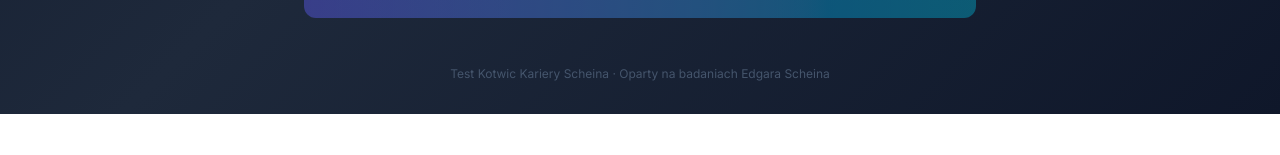
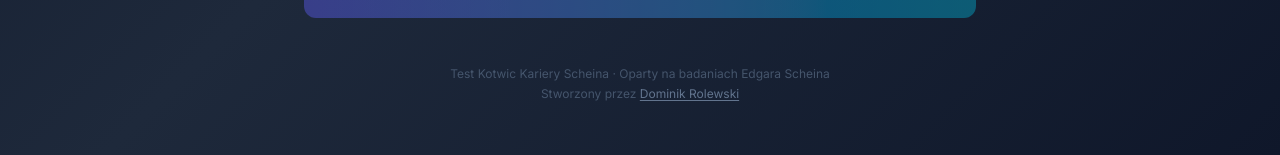
Before and after one commit to drolewski/career-anchors, a React (Vite) app: page / in a window 1280 px wide. Shown: the part 922-1077 px from the top of the page. Before the commit the page ends 1036 px from the top, so only its background shows below. Built offline with nearby package versions, Linux system fonts and the light colour scheme; no server answers.

Commit message:
add creator

```diff
--- a/src/App.jsx
+++ b/src/App.jsx
@@ -63,8 +63,19 @@ function AppContent() {
           />
         )}
 
-        <footer className="text-center mt-12 text-xs text-slate-600">
+        <footer className="text-center mt-12 mb-6 text-xs text-slate-600 space-y-1">
           <p>{t('app.footer')}</p>
+          <p>
+            {t('app.created')}
+            <a
+              href="https://www.linkedin.com/in/dominik-rolewski-01bba9155/"
+              target="_blank"
+              rel="noopener noreferrer"
+              className="text-slate-500 hover:text-indigo-400 transition-colors underline underline-offset-2"
+            >
+              Dominik Rolewski
+            </a>
+          </p>
         </footer>
       </div>
     </div>
--- a/src/data/translations.js
+++ b/src/data/translations.js
@@ -4,6 +4,7 @@ export const translations = {
       title: "Schein Career Anchors",
       subtitle: "Discover what truly drives your career decisions. First, tell us a bit about yourself.",
       footer: "Schein Career Anchors Assessment · Based on Edgar Schein's research",
+      created: "Created by ",
     },
     steps: {
       aboutYou: "About You",
@@ -206,6 +207,7 @@ export const translations = {
       title: "Kotwice Kariery Scheina",
       subtitle: "Odkryj, co naprawdę napędza Twoje decyzje zawodowe. Najpierw powiedz nam trochę o sobie.",
       footer: "Test Kotwic Kariery Scheina · Oparty na badaniach Edgara Scheina",
+      created: "Stworzony przez ",
     },
     steps: {
       aboutYou: "O Tobie",
```
